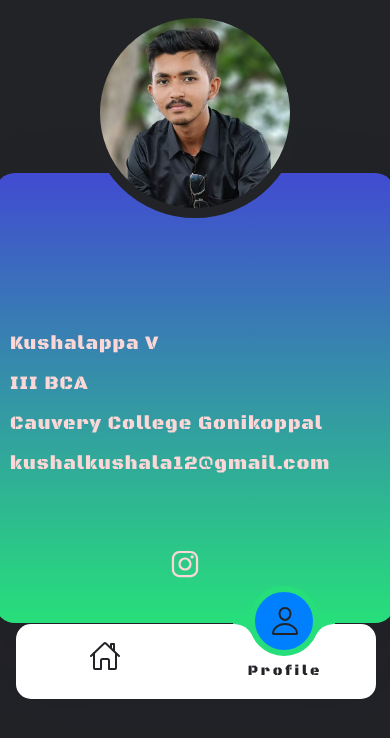
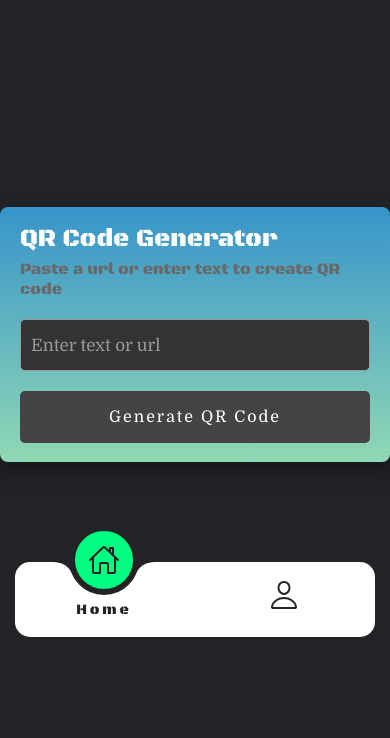
Before and after one commit to Kushalaexe/QRcode, a plain HTML site: page Home.html in a window 390 px wide. Drawn offline with nearby package versions, Linux system fonts and the light colour scheme.

Commit message:
Add files via upload

```diff
--- /dev/null
+++ b/Home.css
@@ -0,0 +1,253 @@
+@import url('https://fonts.googleapis.com/css2?family=Black+Ops+One&family=Domine&display=swap');
+*{
+    margin: 0;
+    padding: 0;
+    box-sizing: border-box;
+}
+body{
+    display: flex;
+    flex-direction: column;
+    justify-content: center;
+    align-items: center;
+min-height: 100vh;
+background: var(--clr);
+font-family: 'Black Ops One', cursive;
+opacity: 1;
+transition: opacity 0.5s ease-in-out;
+}
+body.fade-out{
+    opacity: 0;
+}
+
+.wrapper{
+    /* margin-top: -170px; */
+    background: linear-gradient(#3794ca,#90d8b4 );;
+    border-radius: 8px;
+    height: 250px;
+    max-width: 390px;
+    transition: 0.2s ease;
+    box-shadow: 0 8px 20px rgba(0,0,0,0.4);
+    padding: 10px;
+    font:italic;
+}
+.wrapper.active{
+    height: 420px;
+}
+header h1{
+    font-size: 25px;
+    font-weight:500;
+    color: #fff;
+}
+header p{
+    color: #3b4e4d;
+    font-size: 16px;
+    margin-top: 5px;
+}
+.wrapper .form {
+    margin: 20px 0 15px;
+}
+.form :where(input,button){
+    outline: none;
+    border: none;
+    width: 100%;
+    height: 44px;
+    border-radius: 5px;
+    transition: 0.1s ease;
+    font-family: 'Domine',cursive;
+}
+.form input{
+    font-size: 17px;
+    padding: 0 10px;
+    background: #333;
+    border: 1px solid #999;
+    color: #fff;
+    background: #333;
+}
+.form input:focus{
+box-shadow: 0 3px 6px rgba(0,0,0,0.13);
+}
+.form input::placeholder{
+    color: #999;
+}
+.form button{
+    font-size: 16px;
+    background: #444;
+    cursor:pointer;
+    color: #fff;
+    transition: 0.3s ease;
+    margin-top: 20px;
+    letter-spacing: 2px;
+    font-weight: 500;
+}
+.form button:hover{
+    background: #333;
+}
+.form button:active{
+    transform: scale(0.95);
+}
+.qr-code{
+    opacity:0;
+    display: flex;
+    justify-content: center;
+    align-items: center;
+    pointer-events: none;
+    border-radius: 5px;
+    padding: 20px 0;
+    border:1px solid #1a1818;
+}
+.wrapper.active .qr-code{
+    opacity: 1;
+    pointer-events: auto;
+    transform: 0.3s ease;
+    opacity: 0.5s ease;
+}
+.qr-code img{
+    width: 150px;
+}
+@media (max-width: 430px) {
+    .wrapper {
+      height: 255px;
+      padding: 16px 20px;
+    }
+    .wrapper.active {
+      height: 510px;
+    }
+    header p {
+      color: #696969;
+    }
+    .form :where(input, button) {
+      height: 52px;
+    }
+    .qr-code img {
+      width: 500px;
+    }
+  }
+
+
+
+
+:root{
+    --clr:#222327;
+}
+
+/* body{
+    display: flex;
+    flex-direction: column;
+    justify-content: center;
+    align-items: center;
+min-height: 100vh;
+background: var(--clr);
+font-family: 'Black Ops One', cursive;
+} */
+.menu{
+    margin-top:100px ;
+    display: inline-block;
+    justify-content: flex-end;
+    align-items: flex-end;
+}
+.Container{
+    /* margin-top: 90px; */
+    position: relative;
+    height: 75px;
+    width: 360px;
+    background: #fff;
+    display: flex;
+    border-radius: 15px;
+
+}
+.Container ul{
+    width: 350px;
+    display: flex;
+}
+.Container ul li{
+    position: relative;
+    list-style: none;
+    width: 163px;
+    height: 60px;
+    /* To make transparent */
+    z-index: 1;
+}
+.Container ul li a{
+    position: relative;
+    display: flex;
+    justify-content: center;
+    align-items: center;
+    /* To make column */
+    flex-direction: column;
+    width: 100%;
+    font-weight: 550;
+}
+.Container ul li a .icon{
+    position: absolute;
+    display: block;
+    line-height: 99px;
+    font-size: 2.0em;
+    text-align: center;
+    transition: 0.5s;
+    color: var(--clr);
+    margin-top: 80px;
+    margin-left: 15px;
+    cursor: pointer;
+}
+.Container ul li.active a .icon{
+    transform: translateY(-35px);
+}
+.Container ul li a .text{
+    position: absolute;
+    color: var(--clr);
+    font-size: 0.9em;
+    transition: 0.1s;
+    letter-spacing: 0.2em;
+    font-weight:400;
+    opacity: 0;
+    transform: translateY(20px);
+    margin-left: 15px;
+
+}
+.Container ul li.active a .text{
+    opacity: 1;
+    /* To letter popup from hiding */
+    transform: translateY(40px);
+    transition: 0.5s;
+    margin-top: 15px;
+}
+.indicator{
+    position:absolute;
+    top: -50%;
+    height: 70px;
+    width: 70px;
+    background: #00ff80;
+    border-radius: 50%;
+    left: 15%;
+    border:6px solid var(--clr);
+    transition: 0.4s;
+}
+.indicator::before{
+    content: '';
+    position: absolute;
+    height: 20px;
+    width: 22px;
+    top: 55%;
+    background: transparent;
+    left: -39%;
+    border-top-right-radius: 20px;
+    box-shadow: 1px -10px 0 0 var(--clr);
+}
+.indicator::after{
+    content: '';
+    position: absolute;
+    height: 20px;
+    width: 22px;
+    top: 55%;
+    background: transparent;
+    right: -39%;
+    border-top-left-radius: 20px;
+    box-shadow: -1px -10px 0 0 var(--clr);
+}
+.Container ul:nth-child(1) li.active~.indicator {
+	transform: translateX(calc(170px * 0 ));
+}
+.Container ul:nth-child(2) li.active~.indicator {
+	transform: translateX(calc(179px * 1));
+    background: #0080ff;
+}
--- a/Profile.html
+++ b/Home.html
@@ -4,28 +4,31 @@
     <meta charset="UTF-8">
     <meta name="viewport" content="width=device-width, initial-scale=1.0">
     <title>Document</title>
-    <link rel="stylesheet" href="Profile.css">
+    <link rel="stylesheet" href="Home.css">
+
 </head>
-<body>
-    <div class="form">
-        <span> <label class="name">Kushalappa V</label>
-        <label >III BCA</label>
-    <label >Cauvery College Gonikoppal</label>
-    <label >kushalkushala12@gmail.com</label></span>
-    <a href="https://instagram.com/kushala.exe?igshid=MzRlODBiNWFlZA==" target="_blank" class="insta">
-        <span>
-        <ion-icon name="logo-instagram"></ion-icon>
-        </span>
-    </a>
+<body id="content" >
+    <div class="wrapper">
+        <header>
+            <h1>QR Code Generator</h1>
+            <p>Paste a url or enter text to create QR code</p>
+        </header>
+             <div class="form">
+               <input type="text" spellcheck="false" placeholder="Enter text or url">
+               <button>Generate QR Code</button>
+            </div>
+    <div class="qr-code">
+    <img src="" alt="qr-Code">
+    </div>
 </div>
-<div class="pic"></div>
 
 
-<div class="menu">
+
+<div class="menu" >
     <div class="Container" >
         <ul>
-            <li class="list" id="profile">
-                <a href="QRcode.html">
+            <li class="list active" >
+                <a >
                     <span class="icon">
                         <ion-icon name="home-outline"></ion-icon>
                     </span>
@@ -34,8 +37,8 @@
             </li>
         </ul>
         <ul>
-            <li class="list active " >
-                 <a href="#">
+            <li class="list " class="Profile1">
+                 <a href="./Profile"  class="link">
                     <span class="icon">
                         <ion-icon name="person-outline"></ion-icon>
                     </span>
@@ -46,9 +49,8 @@
         </ul>
     </div>
 </div>
-</div>
 
-<script src="Profile.js"></script>
+<script src="Home.js"></script>
 <script type="module" src="https://unpkg.com/ionicons@7.1.0/dist/ionicons/ionicons.esm.js"></script>
 <script nomodule src="https://unpkg.com/ionicons@7.1.0/dist/ionicons/ionicons.js"></script>
 </body>
--- /dev/null
+++ b/Home.js
@@ -0,0 +1,48 @@
+const wrapper = document.querySelector('.wrapper'),
+Input=wrapper.querySelector('.form input'),
+qrImage=wrapper.querySelector('.qr-code img'),
+generatebtn=wrapper.querySelector('.form button');
+
+generatebtn.addEventListener('click',()=>{
+let qrValue=Input.value;
+if (!qrValue)return;
+generatebtn.innerText='Generating QR Code...'
+
+qrImage.src=`https://api.qrserver.com/v1/create-qr-code/?size=170x170&data=${qrValue}`;
+qrImage.addEventListener('load',()=>{
+    wrapper.classList.add("active");
+    generatebtn.innerText="Generate QR Code";
+})
+
+});
+
+Input.addEventListener('keyup',()=>{
+    if(!Input.value)
+    wrapper.classList.remove("active")
+})
+
+// NavBar...
+const list = document.querySelectorAll('.list')
+function activeLink(){
+    list.forEach((item)=>
+    item.classList.remove('active'));
+    this.classList.add('active')
+}
+list.forEach((item)=>
+item.addEventListener('click',activeLink));
+
+
+// Transition
+document.addEventListener("DOMContentLoaded", function () {
+    const navLinks = document.querySelectorAll(".link");
+    navLinks.forEach(function (link) {
+        link.addEventListener("click", function (event) {
+            event.preventDefault();
+            const targetPage = event.currentTarget.getAttribute("href");
+            document.body.classList.add("fade-out");
+            setTimeout(function () {
+                window.location.href = targetPage;
+            }, 500);
+        });
+    });
+});
--- a/Profile.css
+++ b/Profile.css
@@ -17,8 +17,12 @@ body{
     margin-top: -36px;
     opacity: 0;
     transition: opacity 0.5s;
+    opacity: 1;
+    transition: opacity 0.5s ease-in-out;
 }
-
+body.fade-out{
+    opacity: 0;
+}
 .form{
     margin-top: 99px;
     position:relative;
@@ -27,8 +31,6 @@ body{
     background: linear-gradient(rgb(65, 75, 209),rgb(39, 223, 122));
     border-radius: 20px;
     box-shadow: rgba(17, 12, 46, 0.15) 0px 48px 100px 0px;
-   /* display: flex;
-   justify-content: center; */
 }
 .pic{
     top: 1%;
@@ -80,7 +82,7 @@ span{
     position:absolute;
     margin-top: 226px;
     margin-left: 160px;
-    font-size:25px;
+    font-size:35px;
 }
 
 
@@ -89,15 +91,6 @@ span{
     --clr:#222327;
 }
 
-/* body{
-    display: flex;
-    flex-direction: column;
-    justify-content: center;
-    align-items: center;
-min-height: 100vh;
-background: var(--clr);
-font-family: 'Black Ops One', cursive;
-} */
 .menu{
     margin-top:1px ;
     display: inline-block;
--- a/Profile.js
+++ b/Profile.js
@@ -8,13 +8,16 @@ list.forEach((item)=>
 item.addEventListener('click',activeLink));
 
 
-window.toTransitionPage = function(href) {
-    document.querySelector('body').style.opacity = 0
-    setTimeout(function() {
-        window.location.href = href
-    }, 500)
-}
-
-document.addEventListener('DOMContentLoaded', function(event) {
-    document.querySelector('body').style.opacity = 1
-})
+document.addEventListener("DOMContentLoaded", function () {
+    const Links = document.querySelectorAll(".link");
+    Links.forEach(function (link) {
+        link.addEventListener("click", function (event) {
+            event.preventDefault();
+            const targetPage = event.currentTarget.getAttribute("href");
+            document.body.classList.add("fade-out");
+            setTimeout(function () {
+                window.location.href = targetPage;
+            }, 500);
+        });
+    });
+});
```
Also changed, not shown: index.html (+1 -1 lines).
